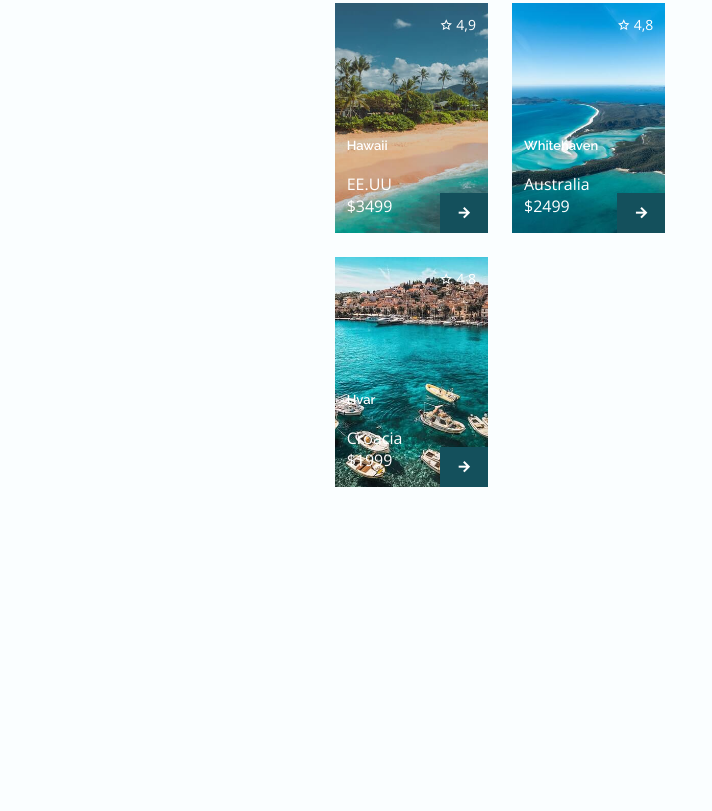
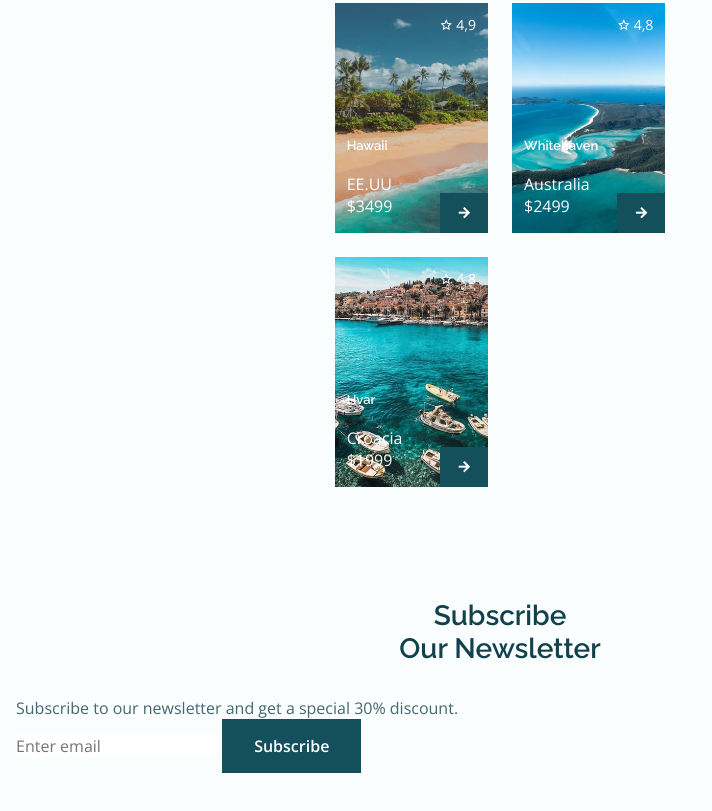
Before and after one commit to Tonny221/challenges, a plain HTML site: page responsive-travel-site/index.html in a window 1280 px wide. Shown: the part 3091-3902 px from the top of the page, without its empty margins (0-712 px from the left). Drawn offline with nearby package versions, Linux system fonts and the light colour scheme.

Commit message:
subscribe section html

```diff
--- a/responsive-travel-site/index.html
+++ b/responsive-travel-site/index.html
@@ -322,7 +322,16 @@
         </section>
         <!--SUBSCRIBE-->
         <section class="subscribe section">
-
+            <div class="subscribe_bg">
+                <div class="subscribe_container container">
+                    <h2 class="section_title subscribe_title">Subscribe <br> Our Newsletter</h2>
+                    <p class="subscribe_description">Subscribe to our newsletter and get a special 30% discount.</p>
+                    <form action="" class="subscribe_form">
+                        <input type="text" placeholder="Enter email" class="subscribe_input">
+                        <button class="button">Subscribe</button>
+                    </form>
+                </div>
+            </div>
         </section>
         <!--SPONSOR-->
         <section class="sponsor section">
```
